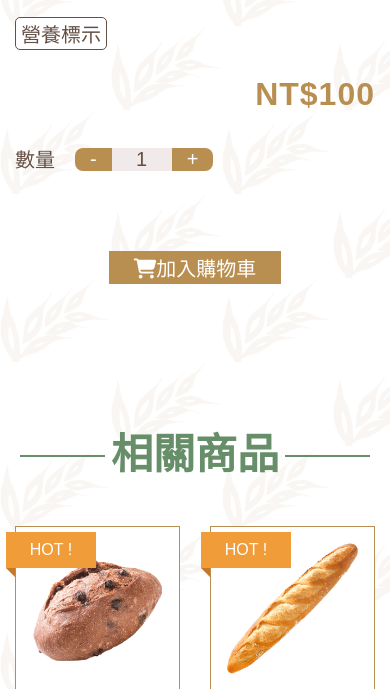
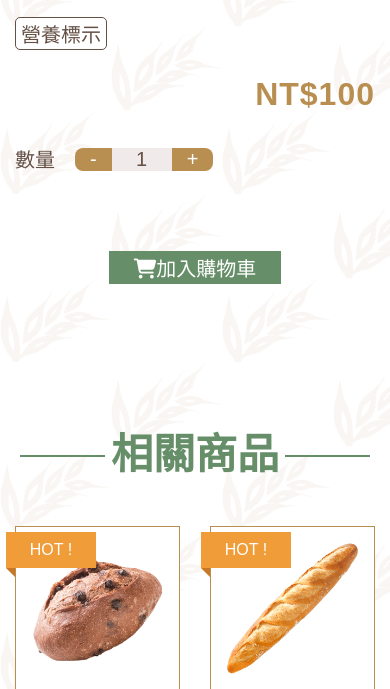
Before and after one commit to TeddyBird/CFD103-13, a plain HTML site: page product-content.html in a window 390 px wide. In both pictures the pointer is over the button "加入購物車". Shown: the part 1318-2007 px from the top of the page. Drawn offline with Linux system fonts and the light colour scheme; a web font is replaced by a local one.

```diff
--- a/styles/product-content.css
+++ b/styles/product-content.css
@@ -425,7 +425,7 @@ button.buybtn:hover {
   }
 
   button.buybtn:hover {
-    background-color: rgb(185, 142, 81);
+    background-color: rgb(102, 142, 104);
   }
 
   /* 相關商品 */
```
